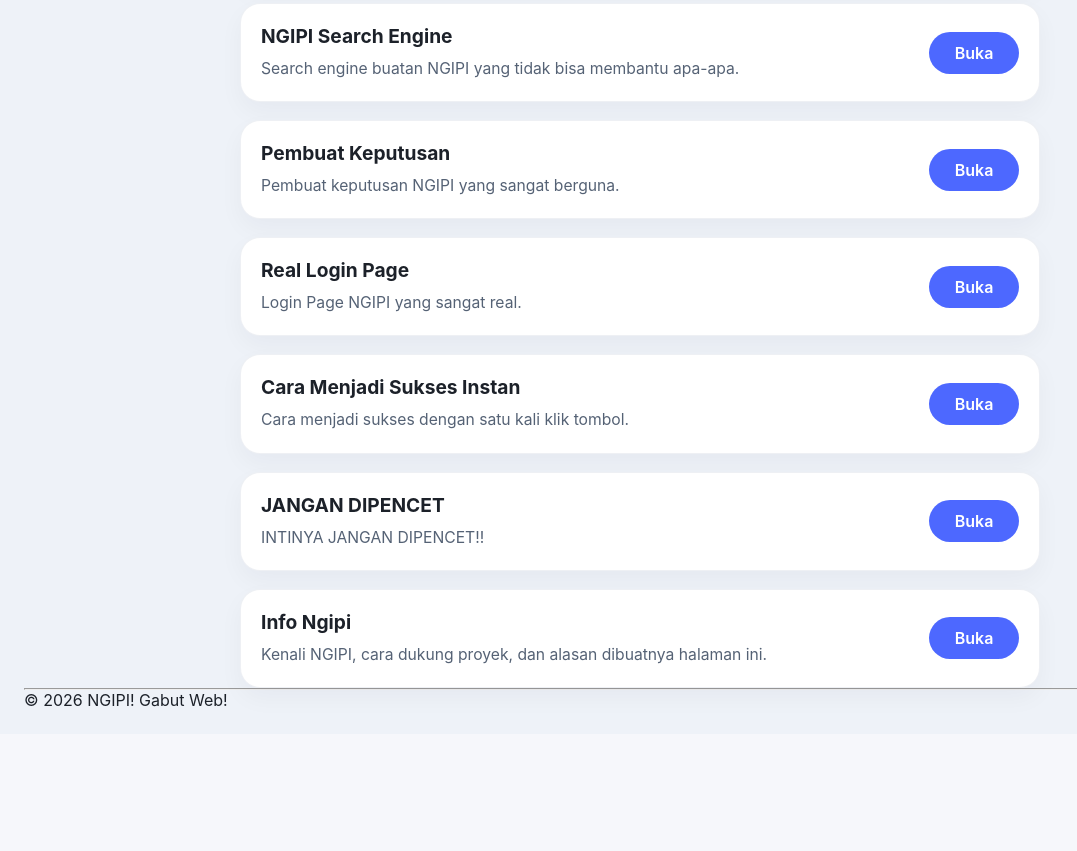
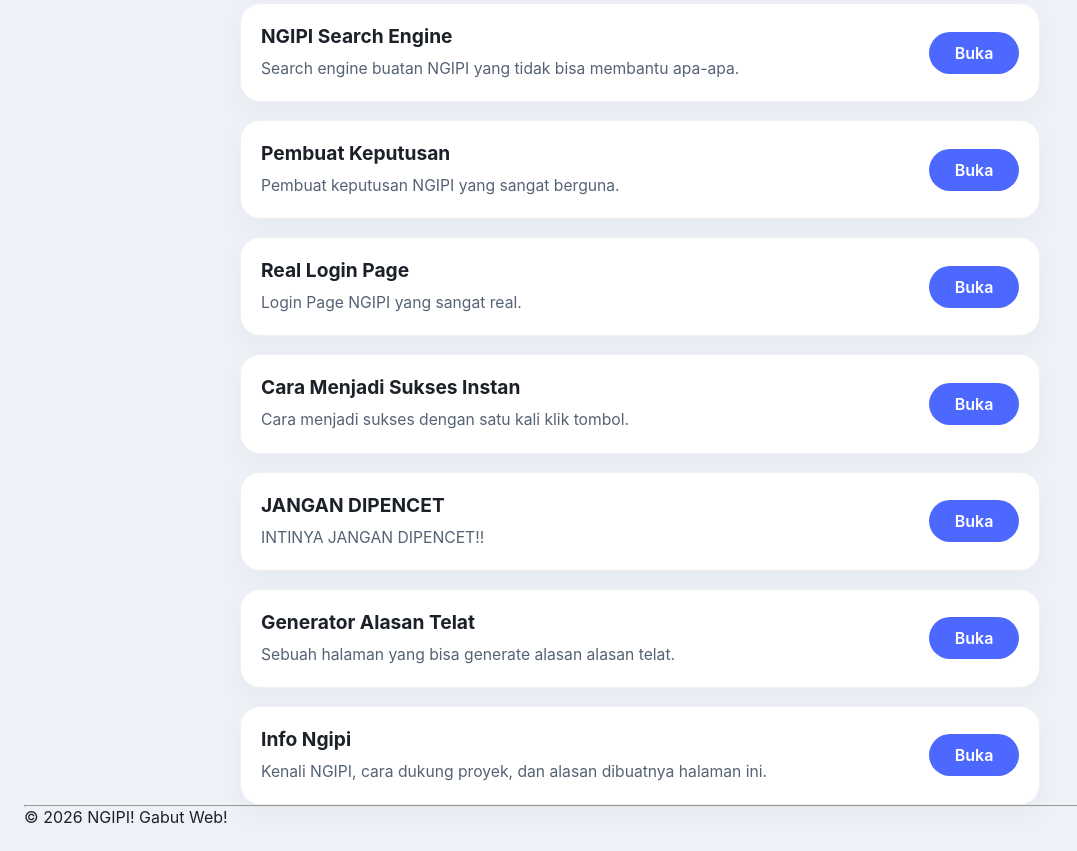
Before and after one commit to ArgusCalonDev/NGIPI, a website built with Vite: page ngipi/index.html in a window 1280 px wide. Shown: the part 818-1669 px from the top of the page, without its empty margins (0-1077 px from the left). Before the commit the page ends 1552 px from the top, so only its background shows below. Built offline with nearby package versions, Linux system fonts and the light colour scheme.

Commit message:
Add: navigasi ke halaman generator alasan telat

```diff
--- a/ngipi/index.html
+++ b/ngipi/index.html
@@ -89,6 +89,14 @@
         <a href="jangan-dipencet.html">Buka</a>
       </article>
 
+      <article class="page-card" data-title="Generator Alasan Telat">
+        <div>
+          <h2>Generator Alasan Telat</h2>
+          <p>Sebuah halaman yang bisa generate alasan alasan telat.</p>
+        </div>
+        <a href="generator-alasan-telat.html">Buka</a>
+      </article>
+
       <article class="page-card" data-title="Info Ngipi">
         <div>
           <h2>Info Ngipi</h2>
```
